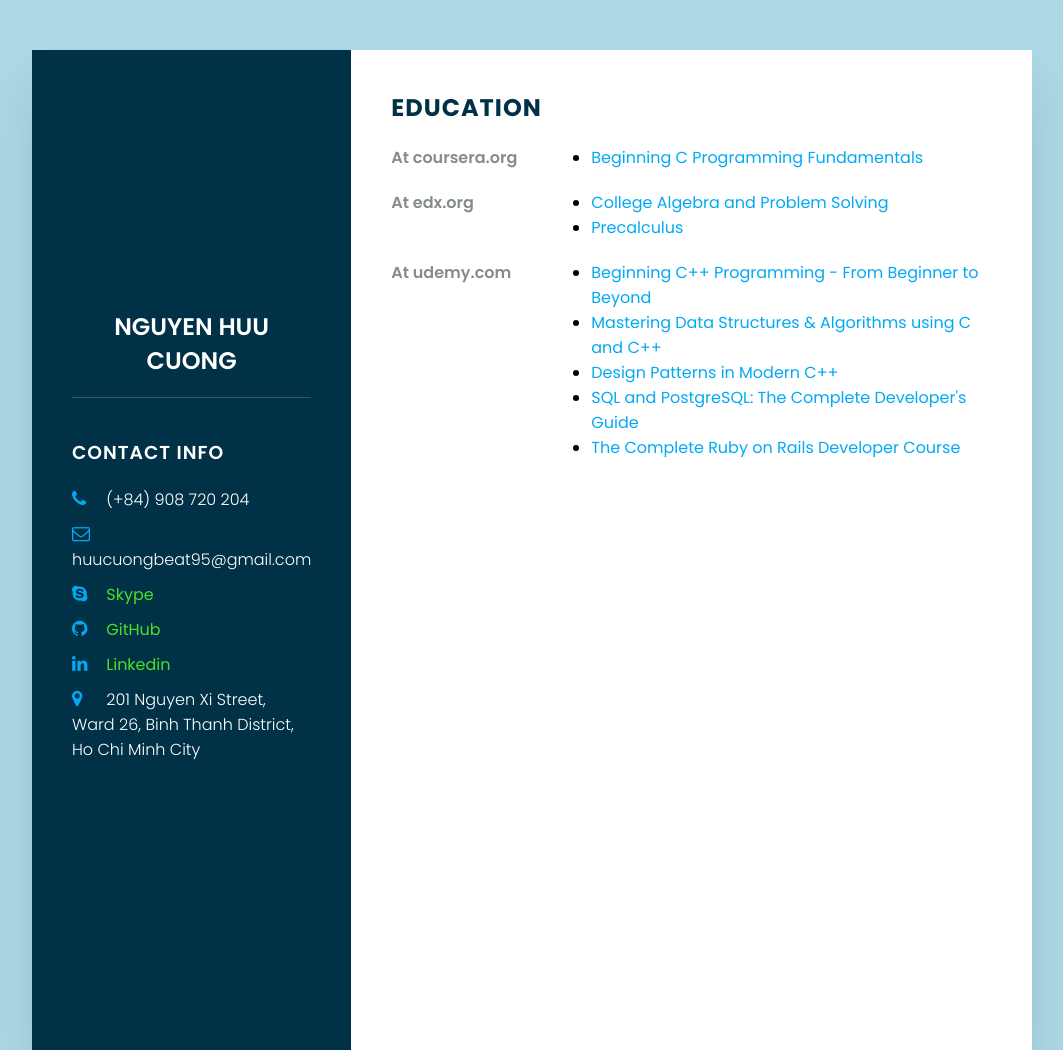
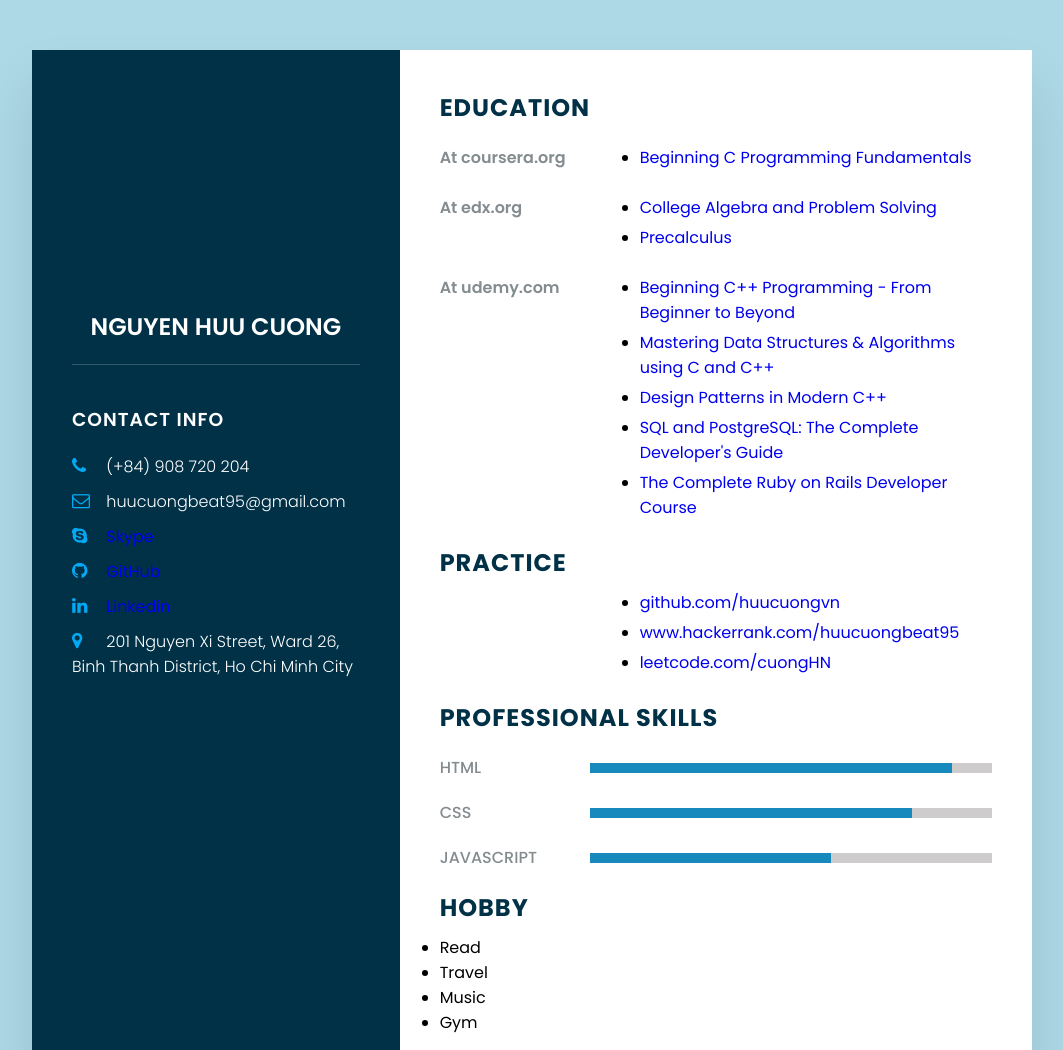
Before and after one commit to huucuongvn/huucuongvn.github.io, a plain HTML site: page index.html in a window 1280 px wide. Shown: the top 1050 px of the page, without its empty margins (108-1171 px from the left). Drawn offline with Linux system fonts and the light colour scheme.

Commit message:
Add files via upload

```diff
--- a/index.html
+++ b/index.html
@@ -107,6 +107,56 @@
                 </div>
 
             </div>
+
+            <div class="about1">
+                <h2 class="title2">Practice</h2>
+                <div class="text2">
+                    <ul>
+                        <li>
+                            <a href="https://github.com/huucuongvn">github.com/huucuongvn</a>
+                        </li>
+                        <li>
+                            <a href="https://www.hackerrank.com/huucuongbeat95">www.hackerrank.com/huucuongbeat95</a>
+                        </li>
+                        <li>
+                            <a href="https://leetcode.com/cuongHN/">leetcode.com/cuongHN</a>
+                        </li>
+                    </ul>
+                </div>
+            </div>
+
+            <div class="about skills">
+                <h2 class="title2">Professional Skills</h2>
+                <div class="box">
+                    <h4>Html</h4>
+                    <div class="percent">
+                        <div style="width: 90%;"></div>
+                    </div>
+                </div>
+                <div class="box">
+                    <h4>CSS</h4>
+                    <div class="percent">
+                        <div style="width: 80%;"></div>
+                    </div>
+                </div>
+                <div class="box">
+                    <h4>Javascript</h4>
+                    <div class="percent">
+                        <div style="width: 60%;"></div>
+                    </div>
+                </div>
+            </div>
+
+            <div class="about interest">
+                <h2 class="title2">Hobby</h2>
+                <ul>
+                    <li>Read</li>
+                    <li>Travel</li>
+                    <li>Music</li>
+                    <li>Gym</li>
+                </ul>
+            </div>
+
         </div>
 
     </div>
--- a/style.css
+++ b/style.css
@@ -23,7 +23,7 @@ body {
     background-color: #fff;
     margin: 50px;
     display: grid;
-    grid-template-columns: 1fr 3fr;
+    grid-template-columns: 1.25fr 2.15fr;
     box-shadow: 0 35px 55px rgba(0, 0, 0, 0.1);
 }
 
@@ -110,9 +110,18 @@ body {
     font-weight: 300;
 }
 
-.contactInfo ul li a {
+.contactInfo ul li a:link {
+    text-decoration:none;
+}
+
+.contactInfo ul li a:visited {
     color: rgb(71, 226, 40);
     text-decoration: none;
+}
+
+.contactInfo ul li a:hover {
+    text-decoration:underline;
+    color:#ff1100;
 }
 
 .container.right-side {
@@ -122,7 +131,7 @@ body {
 }
 
 .about {
-    margin-bottom: 50px;
+    margin-bottom: 20px;
 }
 
 .about:last-child {
@@ -151,7 +160,77 @@ body {
     font-weight: 600;
 }
 
-.about .box .text ul li a {
+.about .box .text ul li {
+    padding-bottom: 5px;
+}
+
+.about .box .text ul li a:link {
+    text-decoration:none;
+}
+
+.about .box .text ul li a:visited {
+    color: #03a9f4;
     text-decoration: none;
+}
+
+.about .box .text ul li a:hover {
+    text-decoration:underline;
+    color:#ff1100;
+}
+
+.about1 .text2 ul li {
+    margin-left: 200px;
+    padding-bottom: 5px;
+}
+
+.about1 .text2 ul li a:link {
+    text-decoration:none;
+}
+
+.about1 .text2 ul li a:visited {
     color: #03a9f4;
+    text-decoration: none;
 }
+
+.about1 .text2 ul li a:hover {
+    text-decoration:underline;
+    color:#ff1100;
+}
+
+.about1 {
+    margin-bottom: 20px;
+}
+
+.skills {
+    margin-bottom: 20px;
+}
+
+.skills .box {
+    position: relative;
+    width: 100%;
+    display: grid;
+    grid-template-columns: 150px 1fr;
+    justify-content: center;
+    align-items: center;
+}
+
+.skills .box h4 {
+    text-transform: uppercase;
+    color: #848c90;
+    font-weight: 500;
+}
+
+.skills .box .percent {
+    position: relative;
+    width: 100%;
+    height: 10px;
+    background: #cecccc;
+}
+
+.skills .box .percent div {
+    position: relative;
+    top: 0;
+    left: 0;
+    height: 100%;
+    background: #1889bd;
+}
```
